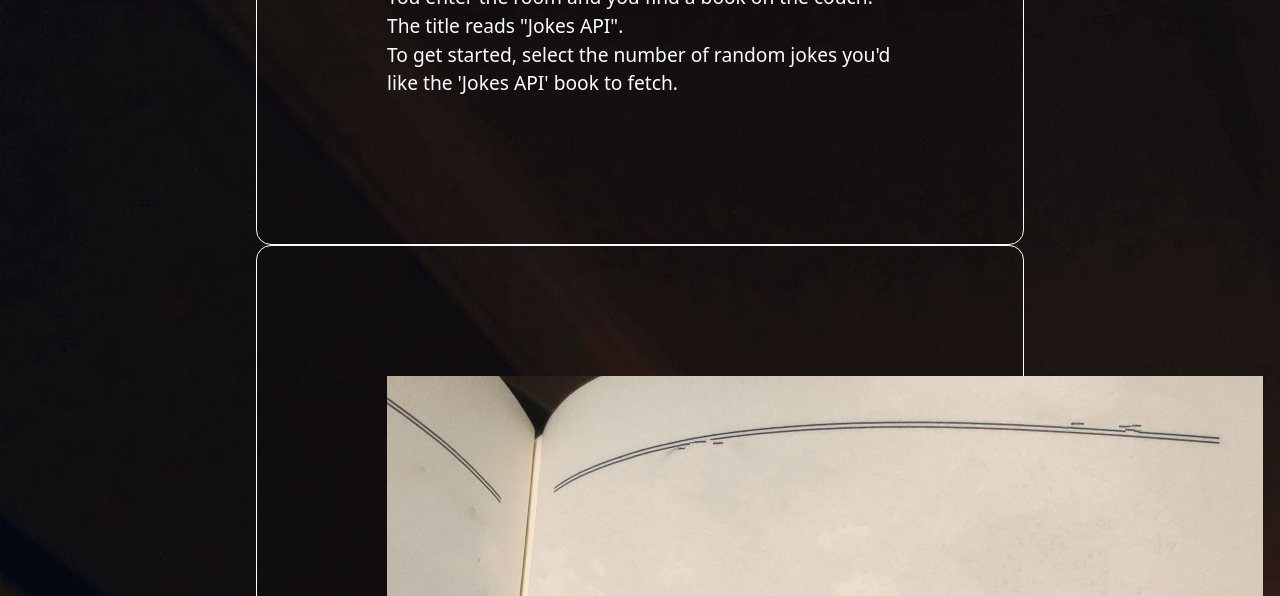
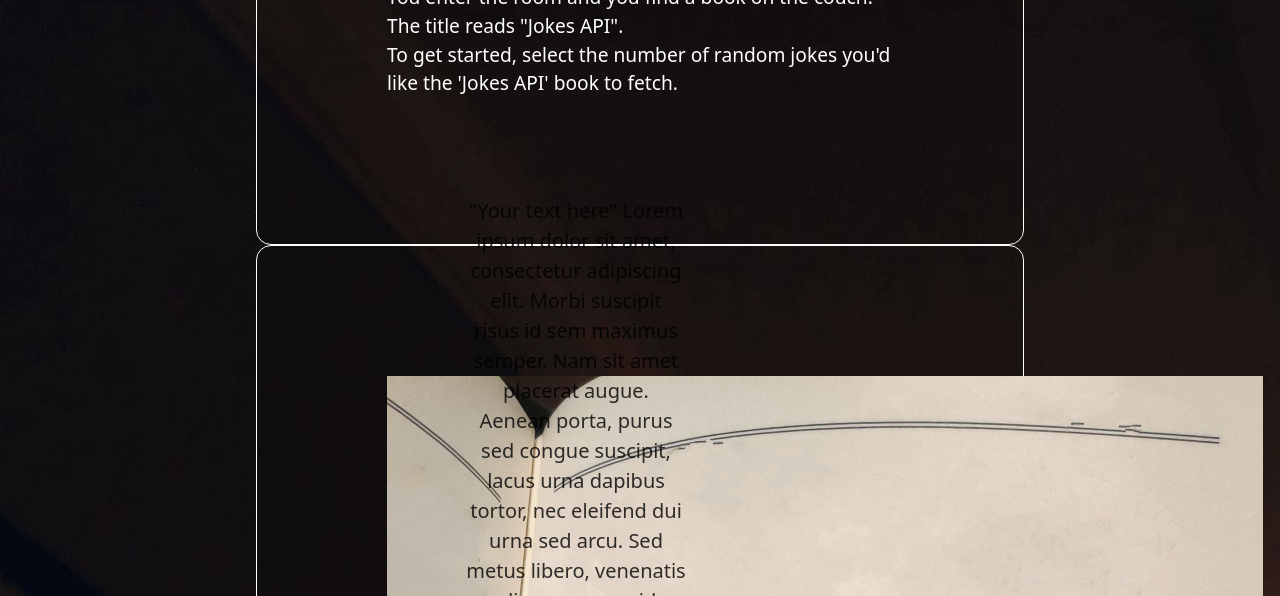
Before and after one commit to wu-ailsa/SBA_308A_JS_Web_App, a plain HTML site: page index.html in a window 1280 px wide. Shown: the part 204-800 px from the top of the page. Drawn offline with nearby package versions, Linux system fonts and the light colour scheme.

Commit message:
created overlay for placeholder fetched-text

```diff
--- a/index.html
+++ b/index.html
@@ -18,8 +18,17 @@
         </div>
     </container>
     <container id="open-book">
-        <div id="book-holder">
-        <img src="img\blank-page.jpg" alt="book-page"/>
+        <div class="image-container" id="book-holder">
+            <img src="img\blank-page.jpg" alt="book-page"/>
+            <div class="overlay-text">"Your text here" Lorem ipsum dolor sit amet, consectetur adipiscing elit. Morbi suscipit risus id sem maximus semper. Nam sit amet placerat augue. Aenean porta, purus sed congue suscipit, lacus urna dapibus tortor, nec eleifend dui urna sed arcu. Sed metus libero, venenatis a diam nec, gravida volutpat mauris. Aenean id velit turpis. Nulla massa ante, finibus eu mi varius, imperdiet rhoncus felis. Pellentesque nec convallis tortor. Phasellus et fringilla eros.
+
+                Proin mattis massa non arcu rutrum, nec hendrerit enim vehicula. Phasellus varius est vitae ligula commodo semper. Morbi elementum placerat lorem, vel molestie nisl tristique sit amet. Sed quis mattis mauris. Orci varius natoque penatibus et magnis dis parturient montes, nascetur ridiculus mus. Vestibulum nec aliquet lectus. Nullam ante mauris, vestibulum eget rhoncus et, cursus at diam.
+
+                Integer sed mollis nibh, eu ornare dolor. Donec congue ligula risus, ac lacinia urna posuere aliquet. Quisque in imperdiet dui. Maecenas nunc massa, ultricies vitae ligula eu, posuere ultricies est. Aenean sed lorem pretium, ultrices augue sit amet, pretium dui. Nam at lorem leo. Suspendisse porttitor lacus a tempor posuere. Orci varius natoque penatibus et magnis dis parturient montes, nascetur ridiculus mus. Mauris ut neque finibus, cursus orci faucibus, mollis nisi. Integer dictum tortor felis, sed ultricies leo egestas at. Integer nec nulla vitae mi varius placerat at eu tellus. Duis quis imperdiet lacus. Phasellus fringilla tristique arcu, eget porttitor quam. Cras id libero nec tortor porttitor porta ut vel dui. Nulla congue vitae sapien sed condimentum.
+
+                Maecenas in fermentum ex, non vestibulum mauris. Mauris ac ligula pretium, pulvinar felis sit amet, suscipit lacus. In eget porta ligula. Donec ac nibh arcu. Sed nec interdum mi. Nunc ultrices, magna vel scelerisque venenatis, sapien risus pulvinar tellus, elementum eleifend arcu nibh sagittis diam. Aenean consectetur ullamcorper ornare. Vivamus pretium porttitor arcu, sed aliquet dui mattis vitae.
+
+                Nam vehicula massa id vestibulum scelerisque. Donec sed massa mi. Duis commodo elit vitae lectus commodo, vitae tristique erat blandit. Curabitur blandit, elit sed tincidunt porttitor, augue nibh suscipit ex, sed commodo felis risus condimentum risus. Duis eget condimentum turpis. Integer pretium sapien a enim pretium, sit amet interdum sapien euismod. Morbi ullamcorper rhoncus nunc, et mollis libero imperdiet in. Class aptent taciti sociosqu ad litora torquent per conubia nostra, per inceptos himenaeos. Cras consectetur nisi metus, at tristique eros condimentum ut. Sed egestas mauris et elit maximus, ut iaculis nulla ornare. Sed maximus neque nec quam congue venenatis. Nunc commodo ex sit amet lacus pharetra maximus. Proin pharetra, sem eu euismod egestas, ligula odio dictum dui, quis aliquam nisi sapien in orci. In ac nibh leo. Donec diam lectus, scelerisque a pulvinar nec, aliquam vitae nunc. Ut pretium in felis nec sodales.</div>
         </div>
     </container>
     <footer>
--- a/styles.css
+++ b/styles.css
@@ -32,3 +32,19 @@ h1,p {
     margin: 0 auto;
     padding: 130px;
 }
+
+.overlay-text {
+    position: absolute;
+    top: 50%;
+    left: 50%;
+    transform: translate(-70%);
+    color: rgba(0, 0, 0, 0.8);
+    padding: 0px 50px;
+    font-size: 20px;
+    text-align: center;
+    width:100%;
+    height: 100px;
+    max-width: 25%;
+    max-height:40%;
+    text-overflow: ellipsis;
+}
```
